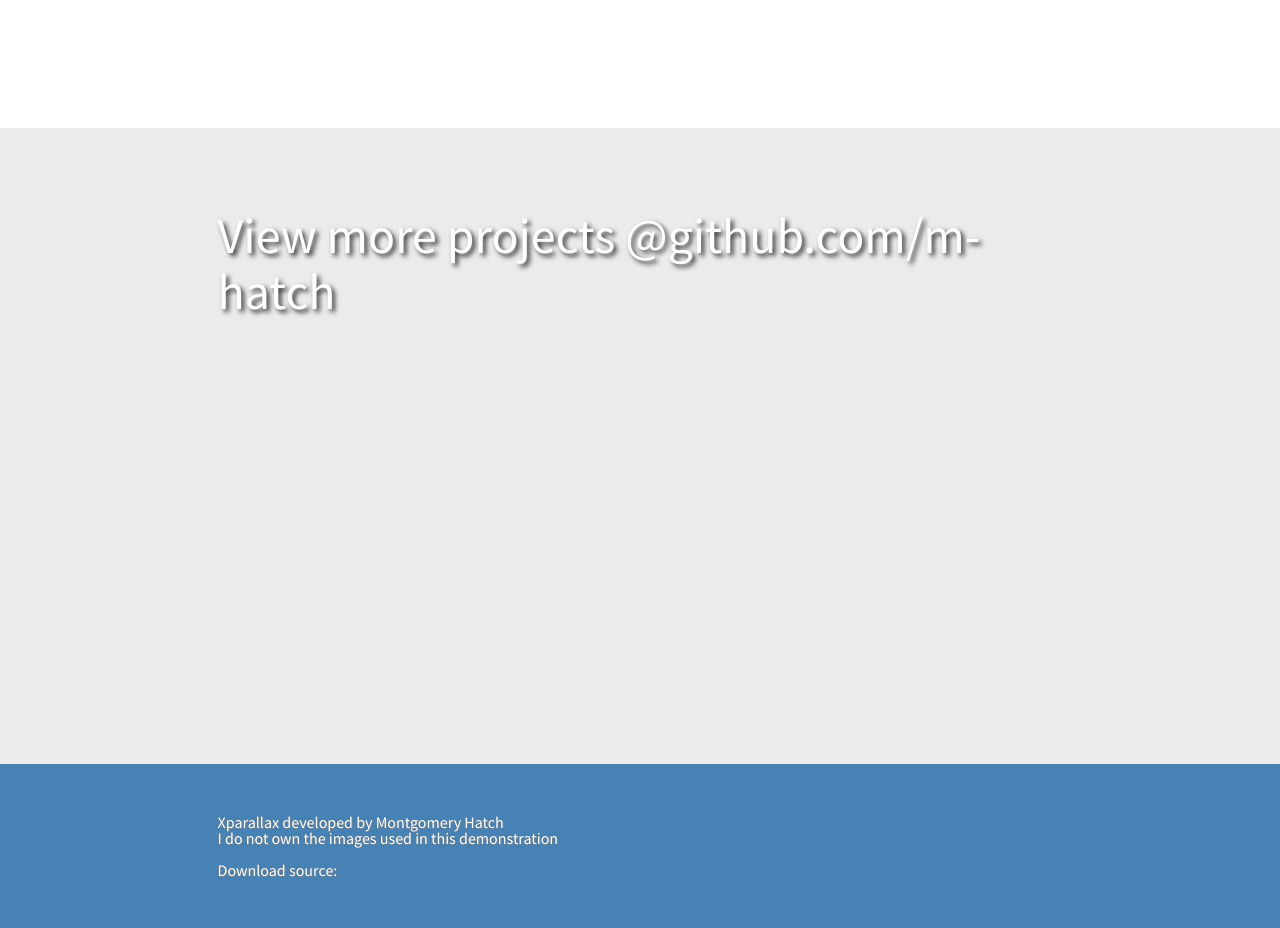
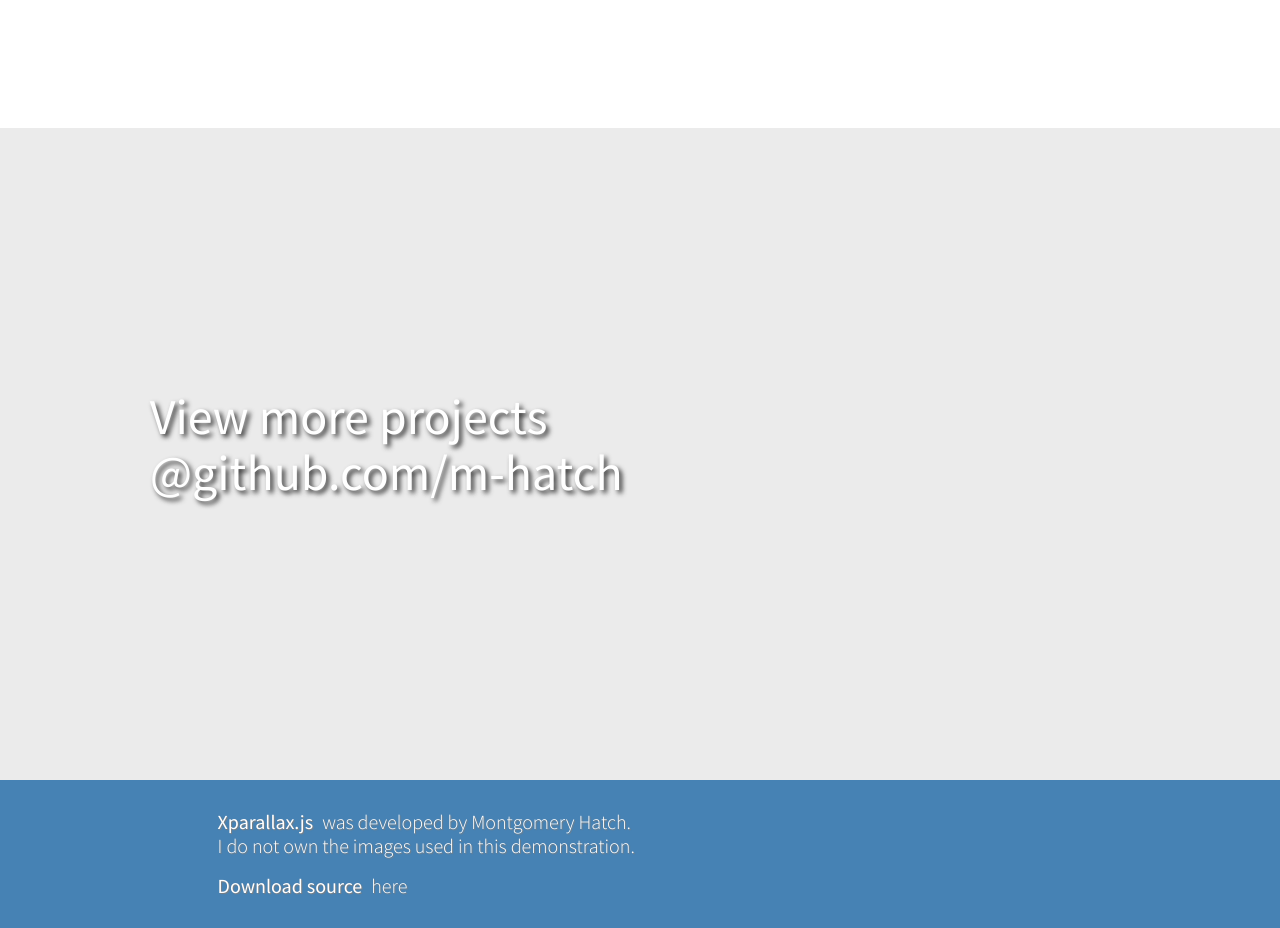
Before and after one commit to m-hatch/Xparallax.js, a plain HTML site: page index.html in a window 1280 px wide. Shown: the part 7880-8808 px from the top of the page. Drawn offline with nearby package versions, Linux system fonts and the light colour scheme.

Commit message:
add hyperlinks

```diff
--- a/index.html
+++ b/index.html
@@ -84,14 +84,19 @@
 	</div>
 
 	<div class="footer">
-		<div class="github">
-			<h2>View more projects @github.com/m-hatch</h2>
+
+		<div class="wrapper">
+			<div class="github">
+				<h2>View more projects <a href="https://github.com/m-hatch">@github.com/m-hatch</a></h2>
+			</div>
 		</div>
+
 		<div class="credits">
-			<p>Xparallax developed by Montgomery Hatch</p>
-			<p>I do not own the images used in this demonstration</p><br>
-			<p>Download source:&nbsp;<a href=""></a></p>
+			<p><span class="font-normal">Xparallax.js</span> was developed by Montgomery Hatch.</p>
+			<p>I do not own the images used in this demonstration.</p><br>
+			<p><span class="font-normal">Download source&nbsp;</span><a href="https://github.com/m-hatch/Xparallax.js">here</a></p>
 		</div>
+
 	</div>
 
 	<!--<div class="content">
--- a/styles.css
+++ b/styles.css
@@ -83,10 +83,11 @@ html, body{
 	height:100vh;
 }
 .github{
+	display:table-cell;
+	vertical-align:middle;
 	padding-left:17%;
 	padding-right:17%;
-	padding-top:80px;
-	padding-bottom:80px;
+	padding-bottom:148px; /* credits height */
 }
 .credits{
 	position:absolute;
@@ -94,8 +95,8 @@ html, body{
 	width:100%;
 	padding-left:17%;
 	padding-right:17%;
-	padding-top:50px;
-	padding-bottom:50px;
+	padding-top:30px;
+	padding-bottom:30px;
 	background-color:#4682B4;
 }
 h1{
@@ -120,8 +121,24 @@ p{
 	text-shadow:
 	1px 1px 1px #7e7e7e;
 }
+a{
+	color:#fff;
+	text-decoration:none;
+}
+a:hover{
+	text-decoration:underline;
+}
 .github h2{
 	text-shadow: 3px 3px 5px #2b2b2b;
+}
+.credits p{
+	font-size:20px;
+	font-weight:300;
+	line-height:24px;
+}
+.font-normal{
+	font-weight:400;
+	padding-right:5px;
 }
 #arrow{
 	font-size:70px;
@@ -134,6 +151,7 @@ p{
     transform: rotate(180deg);
     text-shadow: -3px -3px 3px #545454;
 }
+
 /* arrow animation */
 @-webkit-keyframes bounce {
     0%, 10%, 25%, 40%, 100% {-webkit-transform: translateY(0);}
```
